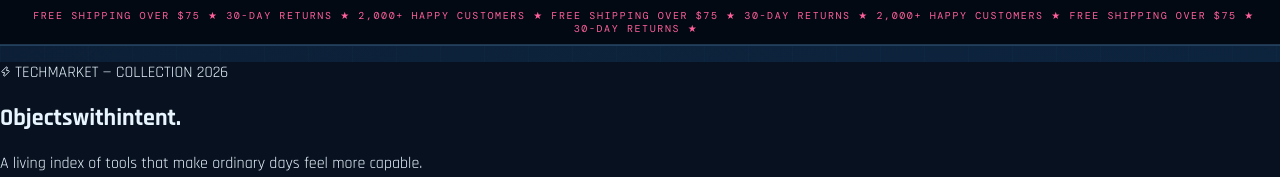
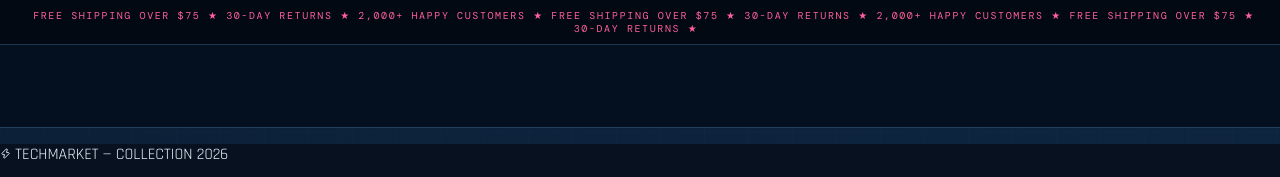
Before and after one commit to emir-ltst/CHALLENGE, a React (Vite) app: page / in a window 1280 px wide. Shown: the top 177 px of the page. Built offline with nearby package versions, Linux system fonts and the light colour scheme.

Commit message:
add third div

```diff
--- a/src/components/Navbar.jsx
+++ b/src/components/Navbar.jsx
@@ -12,6 +12,9 @@ export default function Navbar({ cartCount, favoriteCount }) {
           <span>FREE SHIPPING OVER $75 <em>★</em> 30-DAY RETURNS <em>★</em> 2,000+ HAPPY CUSTOMERS <em>★</em> FREE SHIPPING OVER $75 <em>★</em> 30-DAY RETURNS <em>★</em> 2,000+ HAPPY CUSTOMERS <em>★</em> FREE SHIPPING OVER $75 <em>★</em> 30-DAY RETURNS <em>★</em></span>
             </div>
           </div>
+
+          <nav className='navbar container'></nav>
+
       </header>
   )
 }
```
